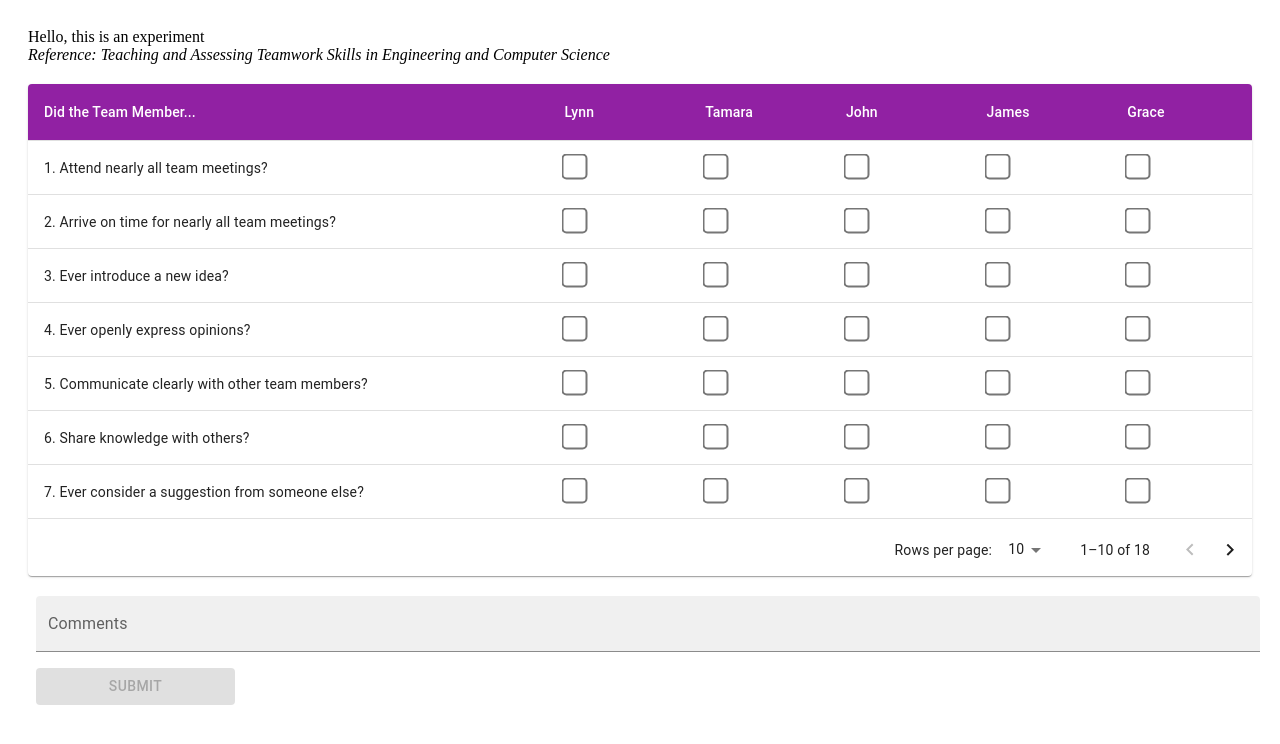
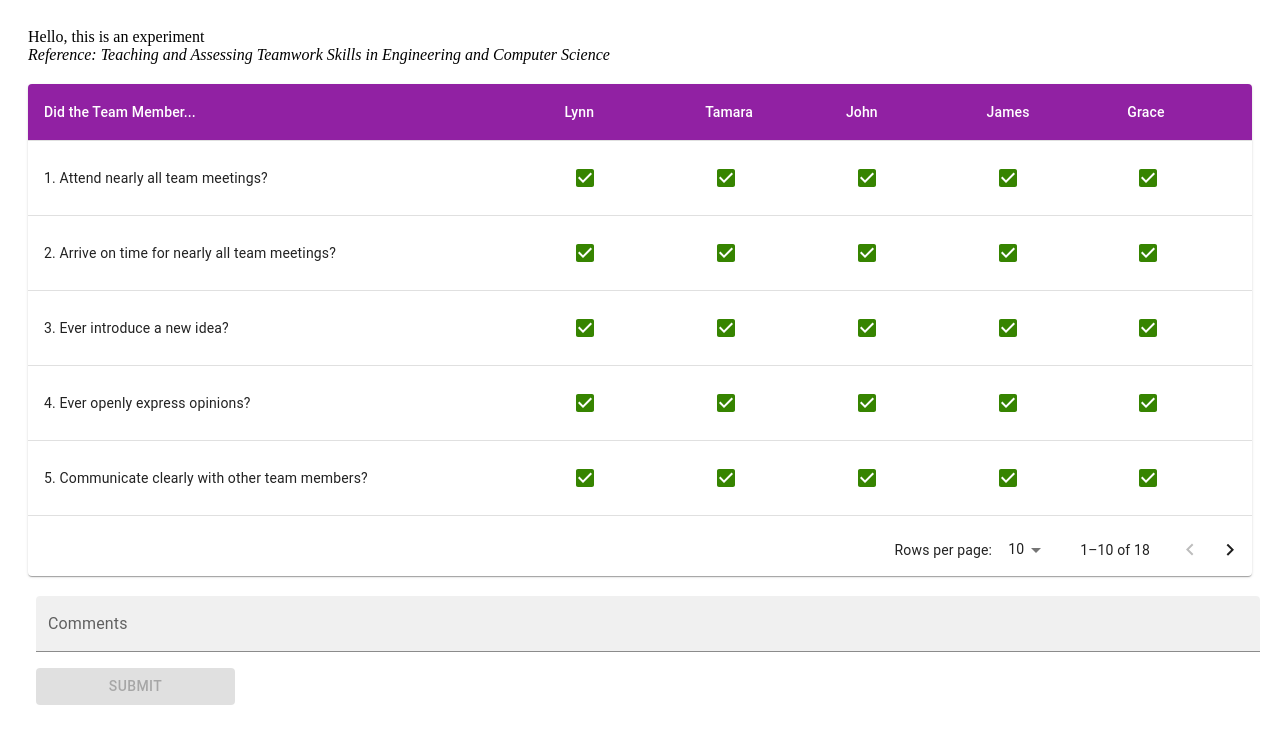
Before and after one commit to graasp/graasp-app-survey, a React (Create React App) app: page / in a window 1280 px wide. Shown: the top 744 px of the page. Built offline with nearby package versions, Linux system fonts and the light colour scheme.

Commit message:
change checkbox color

```diff
--- a/src/CustomCheckBox.js
+++ b/src/CustomCheckBox.js
@@ -1,4 +1,5 @@
 import { useState } from "react";
+import Checkbox from "@mui/material/Checkbox";
 
 const CHECKBOX_STATES = {
   Positive: "Positive",
@@ -8,10 +9,10 @@ const CHECKBOX_STATES = {
 };
 
 const CustomCheckbox = (props) => {
-  //   const [positive, setPositive] = useState(false);
-  //   const [nonApplicable, setNonApplicable] = useState(false);
-  //   const [negative, setNegative] = useState(false);
-  //   const [empty, setEmpty] = useState(true);
+  const [positive, setPositive] = useState(false);
+  const [nonApplicable, setNonApplicable] = useState(false);
+  const [negative, setNegative] = useState(false);
+  const [empty, setEmpty] = useState(true);
 
   const [isChecked, setIsChecked] = useState(CHECKBOX_STATES.Empty);
   const handleChange = () => {
@@ -20,15 +21,23 @@ const CustomCheckbox = (props) => {
     switch (isChecked) {
       case CHECKBOX_STATES.Positive:
         updatedChecked = CHECKBOX_STATES.Negative;
+        setPositive(false);
+        setNegative(true);
         break;
       case CHECKBOX_STATES.Empty:
         updatedChecked = CHECKBOX_STATES.Positive;
+        setEmpty(false);
+        setPositive(true);
         break;
       case CHECKBOX_STATES.NonApplicable:
         updatedChecked = CHECKBOX_STATES.Empty;
+        setNonApplicable(false);
+        setEmpty(true);
         break;
       case CHECKBOX_STATES.Negative:
         updatedChecked = CHECKBOX_STATES.NonApplicable;
+        setNegative(false);
+        setNonApplicable(true);
         break;
       default:
         updatedChecked = isChecked;
@@ -38,47 +47,72 @@ const CustomCheckbox = (props) => {
   };
 
   const conditionalRender = () => {
-    switch (isChecked) {
-      case CHECKBOX_STATES.Positive:
+    if (isChecked === CHECKBOX_STATES.Positive) {
       return (
-          <input
-            type="checkbox"
-            checked
-            style={{ transform: "scale(2)", filter: "hue-rotate(240deg)" }}
-            color="blue"
+        <Checkbox
+          checked={positive ? positive : " "}
+          style={{ filter: "hue-rotate(240deg)" }}
           onClick={handleChange}
         />
       );
-      case CHECKBOX_STATES.Empty:
+    }
+    if (isChecked === CHECKBOX_STATES.Negative) {
       return (
-          <input
-            type="checkbox"
-            style={{ transform: "scale(2)" }}
+        <Checkbox
+          checked={positive ? positive : " "}
+          style={{ filter: "hue-rotate(240deg)" }}
           onClick={handleChange}
         />
       );
-      case CHECKBOX_STATES.NonApplicable:
+    }
+    if (isChecked === CHECKBOX_STATES.Empty) {
       return (
-          <input
-            type="checkbox"
-            checked
-            style={{ transform: "scale(2)", filter: "hue-rotate(200deg)" }}
-            color="green"
+        <Checkbox
+          checked={positive ? positive : " "}
+          style={{ filter: "hue-rotate(240deg)" }}
           onClick={handleChange}
         />
       );
-      case CHECKBOX_STATES.Negative:
+    }
+    if (isChecked === CHECKBOX_STATES.NonApplicable) {
       return (
-          <input
-            type="checkbox"
-            checked
-            style={{ transform: "scale(2)",  filter: "hue-rotate(140deg)"}}
+        <Checkbox
+          checked={positive ? positive : " "}
+          style={{ filter: "hue-rotate(240deg)" }}
           onClick={handleChange}
         />
       );
-      default:
-        return;
     }
+    // switch (isChecked) {
+    //   case CHECKBOX_STATES.Positive:
+    //     return (
+    //       <Checkbox
+    //         checked={positive ? positive : " "}
+    //         style={{ filter: "hue-rotate(240deg)" }}
+    //         onClick={handleChange}
+    //       />
+    //     );
+    //   case CHECKBOX_STATES.Empty:
+    //     return <Checkbox onClick={handleChange} />;
+    //   case CHECKBOX_STATES.NonApplicable:
+    //     return (
+    //       <Checkbox
+    //         checked={nonApplicable ? nonApplicable : " "}
+    //         style={{ filter: "hue-rotate(200deg)" }}
+    //         onClick={handleChange}
+    //       />
+    //     );
+    //   case CHECKBOX_STATES.Negative:
+    //     return (
+    //       <Checkbox
+    //         checked={negative ? negative : " "}
+    //         style={{ filter: "hue-rotate(140deg)" }}
+    //         onClick={handleChange}
+    //       />
+    //     );
+    //   default:
+    //     return;
+    // }
   };
   console.log(isChecked);
   return <>{conditionalRender()}</>;
```
Lines whose indentation alone changed are shown as unchanged.
